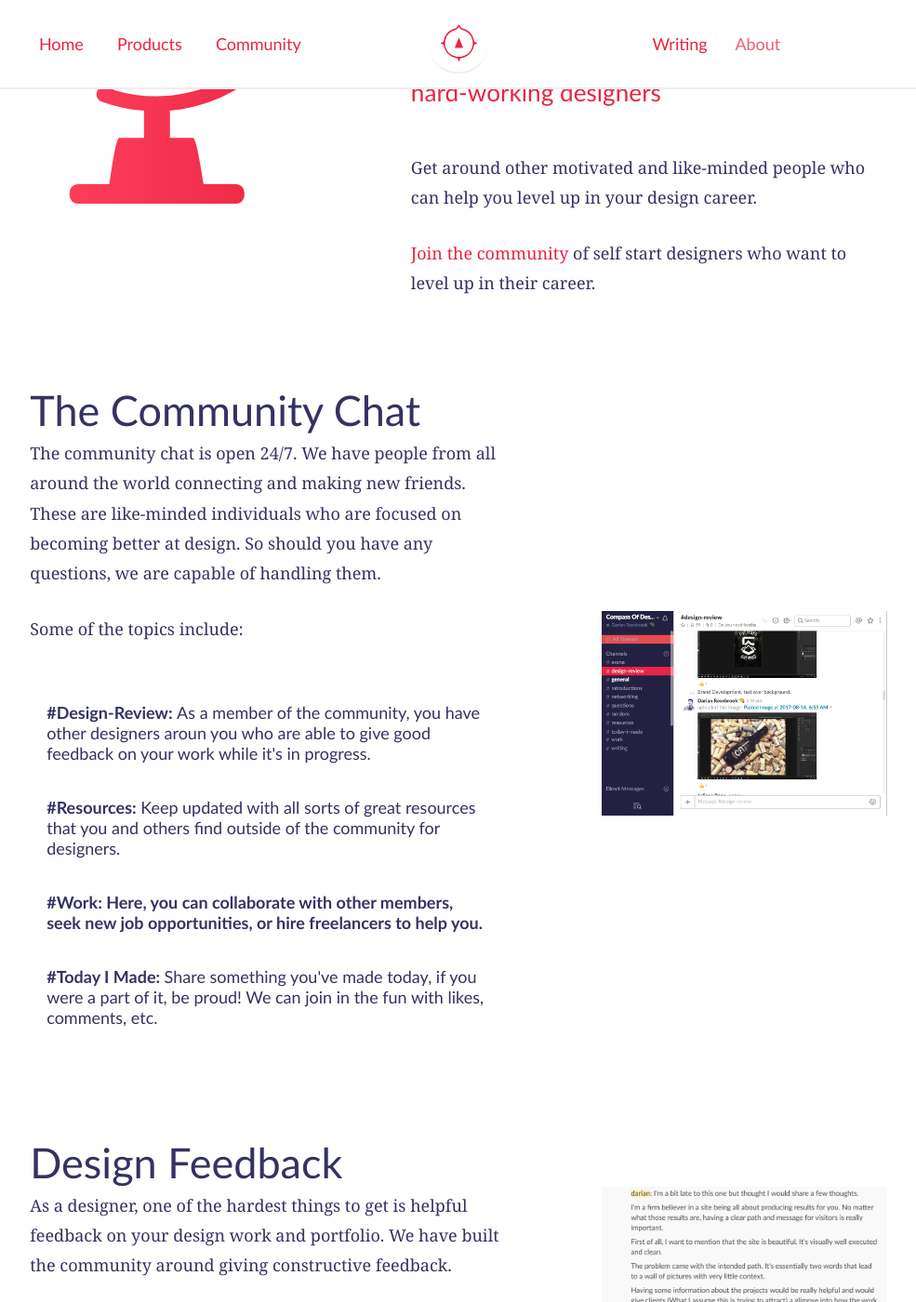
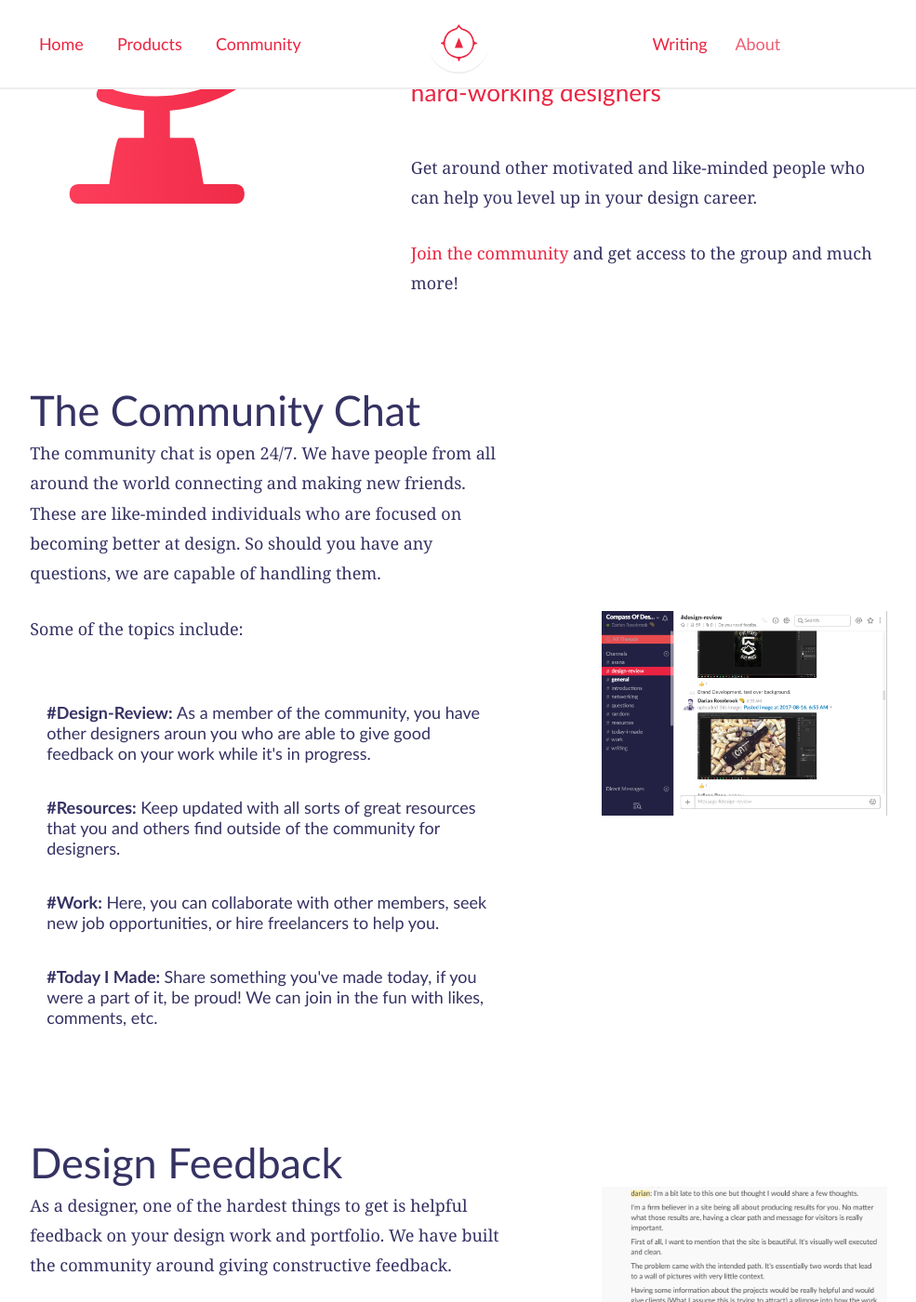
Before and after one commit to compassofdesign/site, a Jekyll site: the page built from community/index.html, in a window 1280 px wide and 1400 px high, scrolled down 1012 px. Shown: the whole window at 93% size, without its empty margins (147-1132 px from the left). Built offline with Jekyll 4.4.1, drawn with Linux system fonts in a browser that asks for light colours; nearby versions of some CDN libraries.

Commit message:
changed a few things and fixed errors on the community page

```diff
--- a/community/index.html
+++ b/community/index.html
@@ -32,7 +32,7 @@ price: $66
         <h3>We're building a community of talented and hard-working designers</h3>
         <p></p>
         <p>Get around other motivated and like-minded people who can help you level up in your design career.</p>
-        <p><a href="#join">Join the community</a> of self start designers who want to level up in their career.</p>
+        <p><a href="#join">Join the community</a> and get access to the group and much more!</p>
       </div>
     </div>
   </article>
@@ -51,7 +51,7 @@ price: $66
   <li><strong>#Design-Review:  </strong>As a member of the community, you have other designers aroun you who are able to give good feedback on your work while it's in progress.
 </li>
 <li><strong>#Resources: </strong>Keep updated with all sorts of great resources that you and others find outside of the community for designers.</li>
-<li><strong>#Work: Here, you can collaborate with other members, seek new job opportunities, or hire freelancers to help you.</strong></li>
+<li><strong>#Work:</strong> Here, you can collaborate with other members, seek new job opportunities, or hire freelancers to help you.</li>
 <li><strong>#Today I Made: </strong> Share something you've made today, if you were a part of it, be proud! We can join in the fun with likes, comments, etc.</li>
 </ul>
       </article>
@@ -74,7 +74,7 @@ price: $66
   </article>
   <article class="row">
   <div class=" module">
-    <div class="module group">
+    <div class="module group special-group">
       <article class="module support-img">
         <img src="{{site.baseurl}}/assets/img/community/publication.png" alt="Making faster design decisions"/>
       </article>
```
